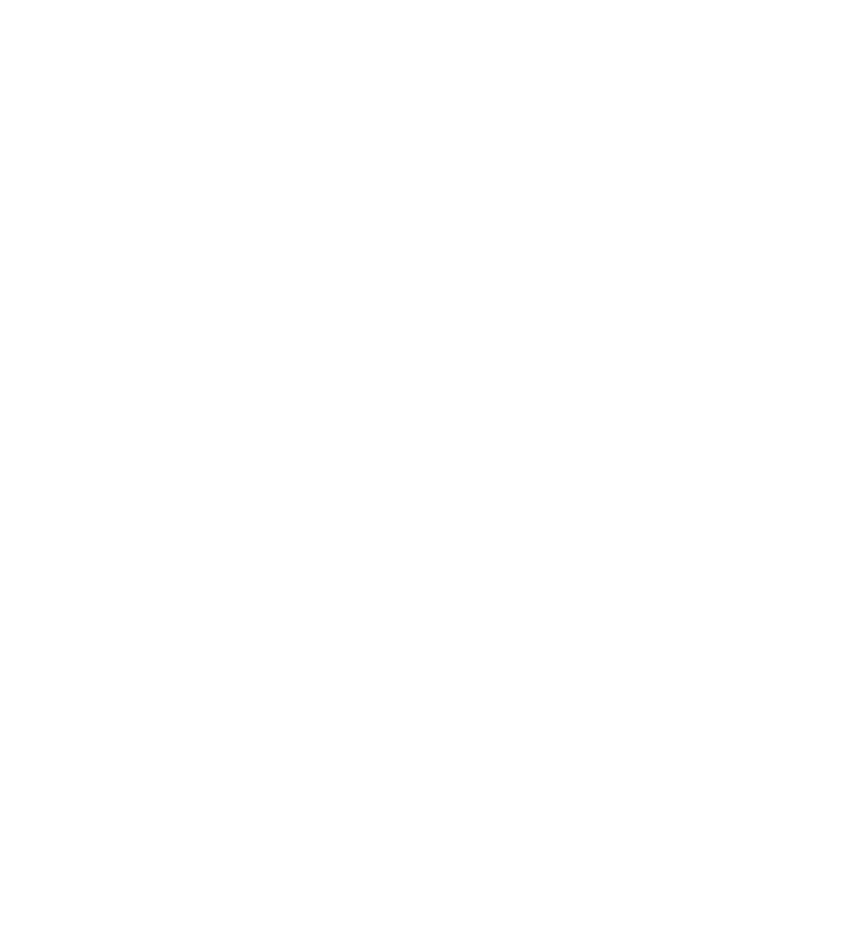
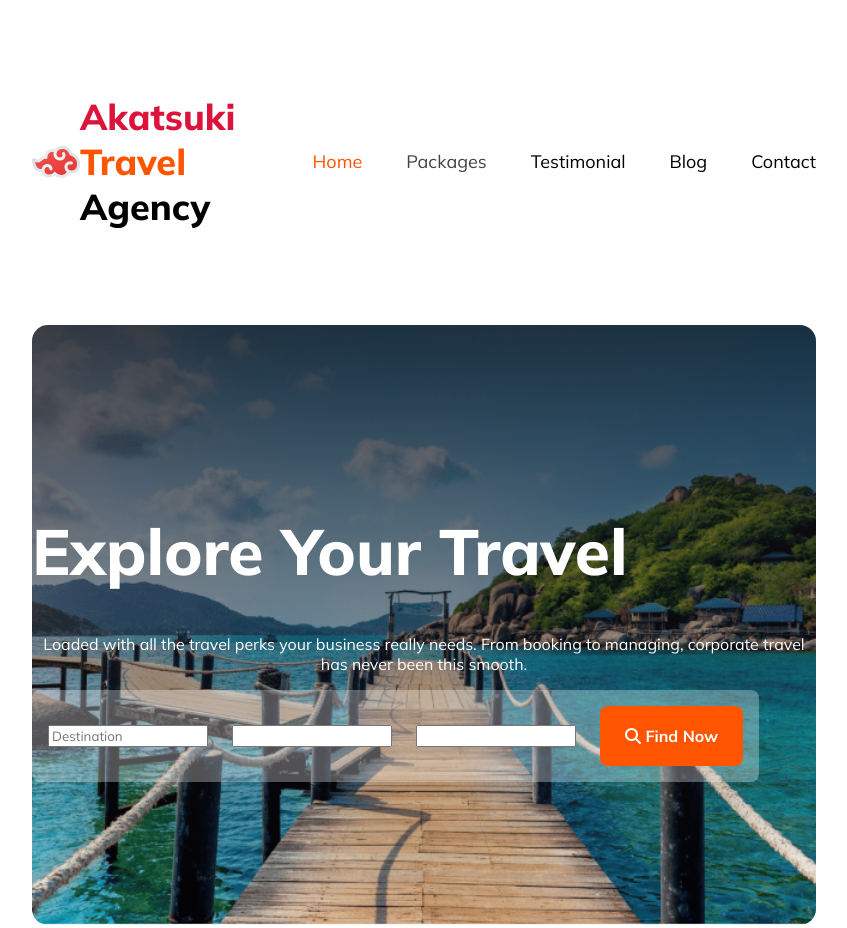
Before and after one commit to AiZeN0007/A2-Akatsuki-Travel_Agency, a plain HTML site: page index.html in a window 1280 px wide. Shown: the whole page, without its empty margins (216-1063 px from the left). Before the commit the page ends 800 px from the top, so only its background shows below. Drawn offline with Linux system fonts and the light colour scheme.

Commit message:
added header

```diff
--- a/index.html
+++ b/index.html
@@ -5,13 +5,41 @@
     <meta charset="UTF-8">
     <meta name="viewport" content="width=device-width, initial-scale=1.0">
     <title>Akatsuki Travel Agency</title>
+    <link rel="preconnect" href="https://fonts.googleapis.com">
+    <link rel="preconnect" href="https://fonts.gstatic.com" crossorigin>
+    <link href="https://fonts.googleapis.com/css2?family=Mulish:wght@400;500;600;700;800;900;1000&display=swap" rel="stylesheet">
+    <script src="https://kit.fontawesome.com/dada393de2.js" crossorigin="anonymous"></script>
     <link rel="stylesheet" href="styles/akatsuki.css">
 </head>
 
 <body>
+    <!-- Header Start -->
     <header>
-
+        <nav>
+            <img src="Images/icons8-cloud-akatsuki-48.png" alt=""><h3 class="nav-title"><span class="text-secondary">Akatsuki</span> <span class="text-primary">Travel</span> Agency</h3>
+            <ul>
+                <li><a href=""><span class="text-primary">Home</span></a></li>
+                <li><a href="">Packages</a></li>
+                <li><a href=""></a>Testimonial</li>
+                <li><a href=""></a>Blog</li>
+                <li><a href=""></a>Contact</li>
+            </ul>
+        </nav>
+        <div class="banner">
+           <div>
+            <h1 class="banner-title">Explore Your Travel</h1>
+            <p class="banner-description">Loaded with all the travel perks your business really needs. From booking to managing, corporate travel has never been this smooth.</p>
+            <div class="input-fields">
+                <input type="text" placeholder="Destination">
+                <input type="text">
+                <input type="text">
+                <button class="btn-primary"><i class="fa-solid fa-magnifying-glass"></i> Find Now</button>
+           </div>
+            </div>
+            <!-- <img style="z-index: -1; position: absolute; top: 0; height: 100%; width: 100%;" src="Images/Group 13 (1) (1).png" alt=""> -->
+        </div>
     </header>
+    <!-- Header End -->
 
     <main>
 
--- a/styles/akatsuki.css
+++ b/styles/akatsuki.css
@@ -0,0 +1,110 @@
+/* Shared Styles */
+* {
+    font-family: 'Mulish', sans-serif;
+}
+
+
+
+.text-primary {
+    color: #FF5400;
+}
+
+.text-secondary {
+    color: crimson;
+}
+
+.btn-primary {
+    border-radius: 8px;
+    color: #FFF;
+    background: #FF5400;
+    /* font-size: 20px;
+    font-weight: 400; */
+    padding: 20px 25px;
+    cursor: pointer;
+    border: 0;
+}
+
+/* Header Styles */
+header {
+    padding: 50px 240px;
+}
+
+nav {
+    display: flex;
+    justify-content: space-between;
+    align-items: center;
+}
+
+.nav-title {
+    font-size: 2.25rem;
+    font-weight: 800;
+}
+
+nav>ul {
+    display: flex;
+    gap: 44px;
+}
+
+nav li {
+    list-style: none;
+    /* margin-right: 44px; */
+    font-weight: 400;
+    font-size: 1.125rem;
+}
+
+nav li a {
+    text-decoration: none;
+    color: #424247;
+}
+
+.banner {
+    /* border: 1px solid rebeccapurple; */
+    background: linear-gradient(180deg, rgba(19, 19, 24, 0.80) 0%, rgba(19, 19, 24, 0.00) 100%), url(../Images/Group\ 13\ \(1\)\ \(1\).png);
+    background-repeat: no-repeat;
+    background-size: cover;
+    /* background-attachment: fixed; */
+    background-position: center;
+    position: relative;
+    width: 100%;
+    height: 600px;
+    border-radius: 16px;
+    margin: auto;
+    display: flex;
+    flex-direction: column;
+    align-items: center;
+    justify-content: center;
+    margin-top: 60px;
+    margin-bottom: 100px;
+}
+
+.banner-title {
+    color: #FFF;
+    font-size: 4rem;
+    font-weight: 800;
+    align-items: center;
+    justify-content: center;
+}
+
+.banner-description {
+    color: #FFF;
+    text-align: center;
+    font-size: 1rem;
+    font-weight: 400;
+}
+
+.input-fields {
+    display: inline-flex;
+    padding: 16px;
+    align-items: flex-start;
+    gap: 24px;
+    border-radius: 8px;
+    background: rgba(255, 255, 255, 0.30);
+    justify-content: center;
+    align-items: center;
+}
+
+.input-fields .btn-primary {
+    color: #FFF;
+    font-size: 1rem;
+    font-weight: 700;
+}
```
Also changed, not shown: Images/icons8-cloud-akatsuki-48.png (added).
